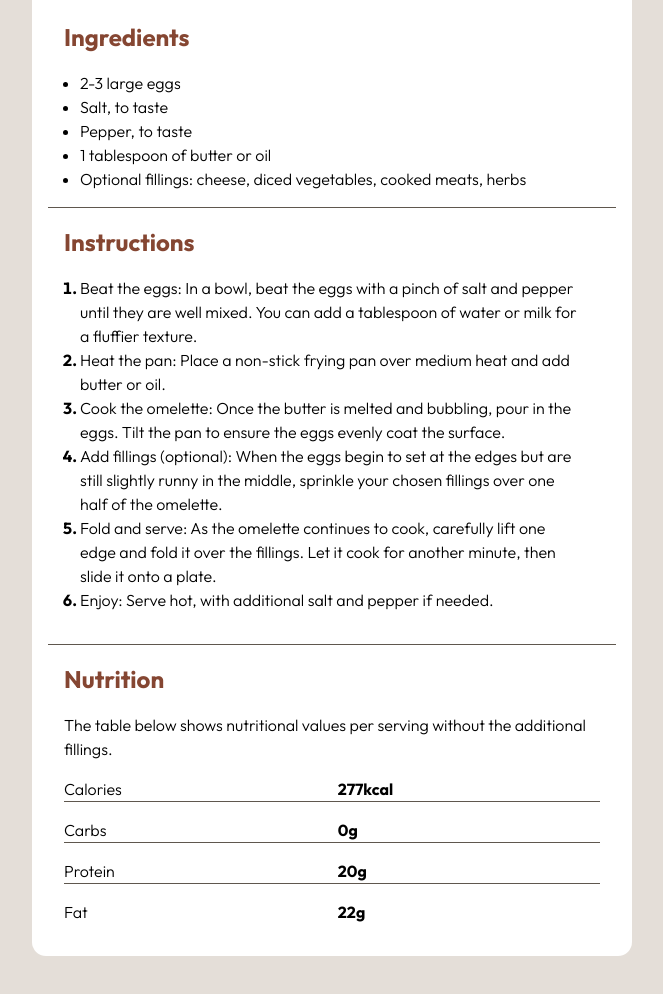
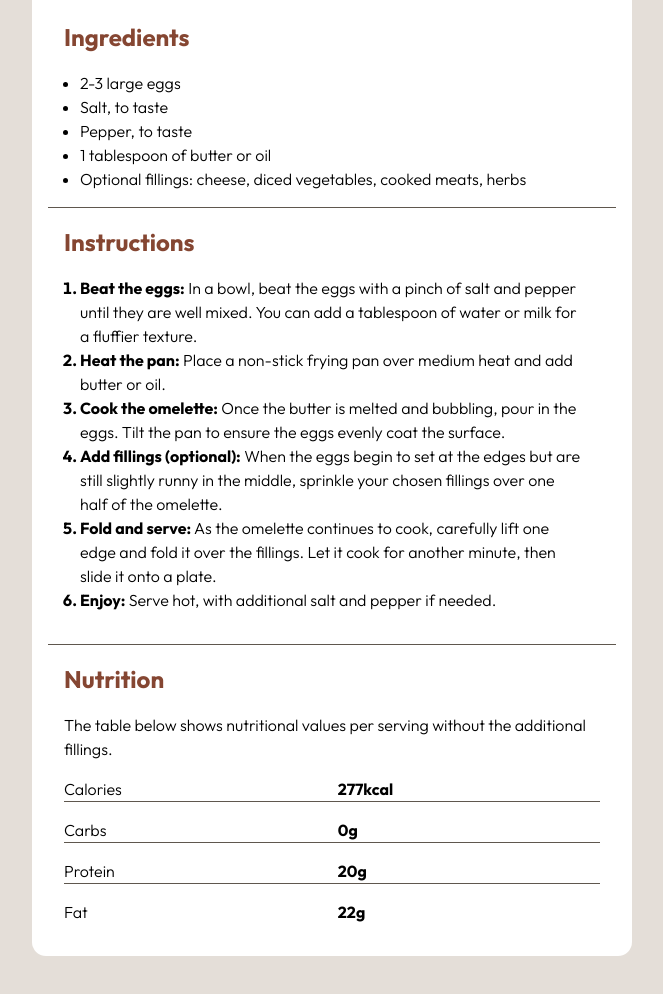
Before and after one commit to lugaria-tech/Recipe-page-main, a plain HTML site: page index.html in a window 1280 px wide. Shown: the part 718-1712 px from the top of the page, without its empty margins (308-971 px from the left). Drawn offline with Linux system fonts and the light colour scheme.

Commit message:
updated html

```diff
--- a/index.html
+++ b/index.html
@@ -46,30 +46,32 @@
           <h2>Instructions</h2>
           <ol>
             <li>
-              Beat the eggs: In a bowl, beat the eggs with a pinch of salt and
-              pepper until they are well mixed. You can add a tablespoon of
-              water or milk for a fluffier texture.
+              <span>Beat the eggs:</span> In a bowl, beat the eggs with a pinch
+              of salt and pepper until they are well mixed. You can add a
+              tablespoon of water or milk for a fluffier texture.
             </li>
             <li>
-              Heat the pan: Place a non-stick frying pan over medium heat and
-              add butter or oil.
+              <span>Heat the pan:</span> Place a non-stick frying pan over
+              medium heat and add butter or oil.
             </li>
             <li>
-              Cook the omelette: Once the butter is melted and bubbling, pour in
-              the eggs. Tilt the pan to ensure the eggs evenly coat the surface.
+              <span>Cook the omelette:</span> Once the butter is melted and
+              bubbling, pour in the eggs. Tilt the pan to ensure the eggs evenly
+              coat the surface.
             </li>
             <li>
-              Add fillings (optional): When the eggs begin to set at the edges
-              but are still slightly runny in the middle, sprinkle your chosen
-              fillings over one half of the omelette.
+              <span>Add fillings (optional):</span> When the eggs begin to set
+              at the edges but are still slightly runny in the middle, sprinkle
+              your chosen fillings over one half of the omelette.
             </li>
             <li>
-              Fold and serve: As the omelette continues to cook, carefully lift
-              one edge and fold it over the fillings. Let it cook for another
-              minute, then slide it onto a plate.
+              <span>Fold and serve:</span> As the omelette continues to cook,
+              carefully lift one edge and fold it over the fillings. Let it cook
+              for another minute, then slide it onto a plate.
             </li>
             <li>
-              Enjoy: Serve hot, with additional salt and pepper if needed.
+              <span>Enjoy:</span> Serve hot, with additional salt and pepper if
+              needed.
             </li>
           </ol>
         </section>
@@ -81,6 +83,7 @@
             additional fillings.
           </p>
           <table>
+            <tbody>
               <tr>
                 <td>Calories</td>
                 <td>277kcal</td>
@@ -97,6 +100,7 @@
                 <td>Fat</td>
                 <td>22g</td>
               </tr>
+            </tbody>
           </table>
         </section>
       </div>
```
Lines whose indentation alone changed are shown as unchanged.
